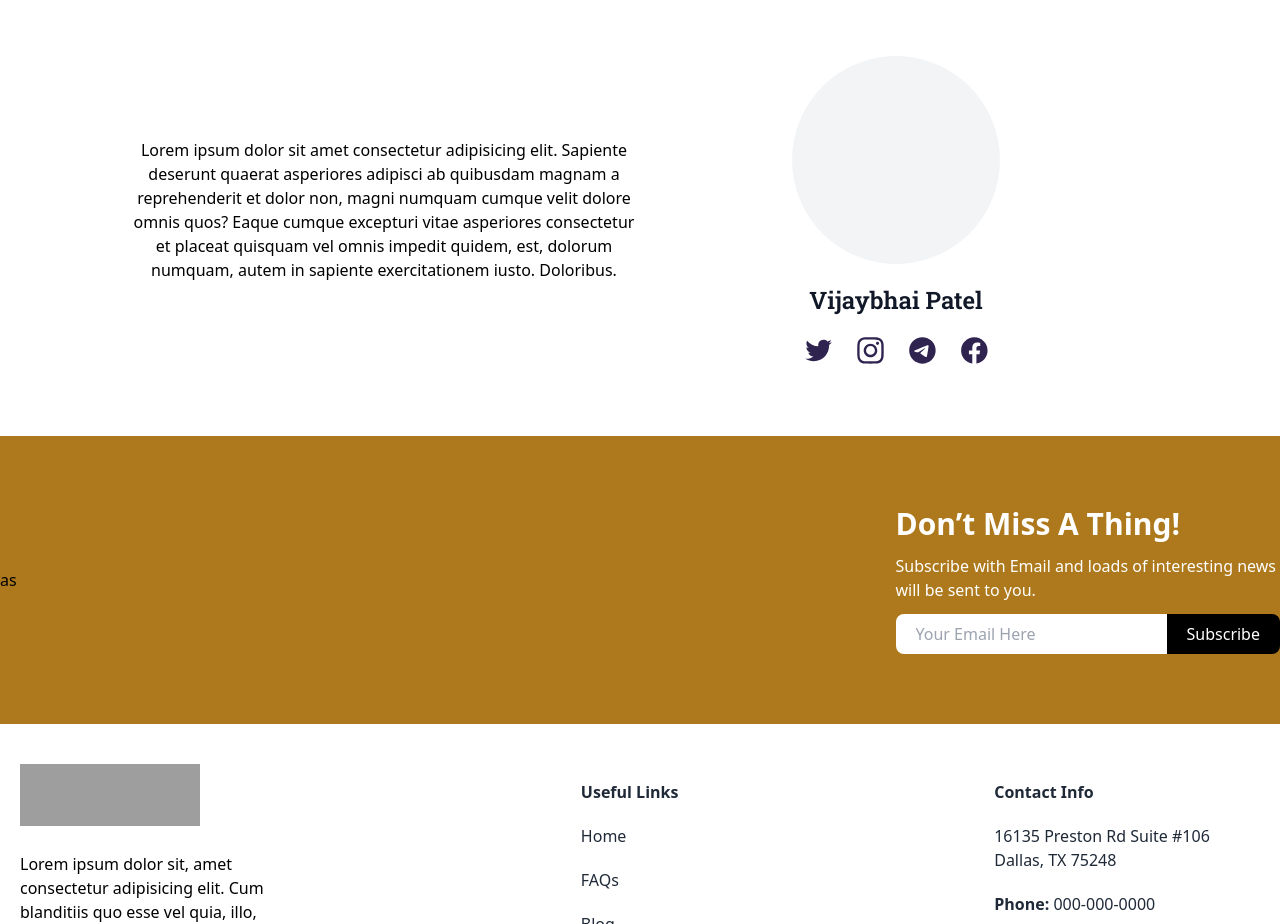
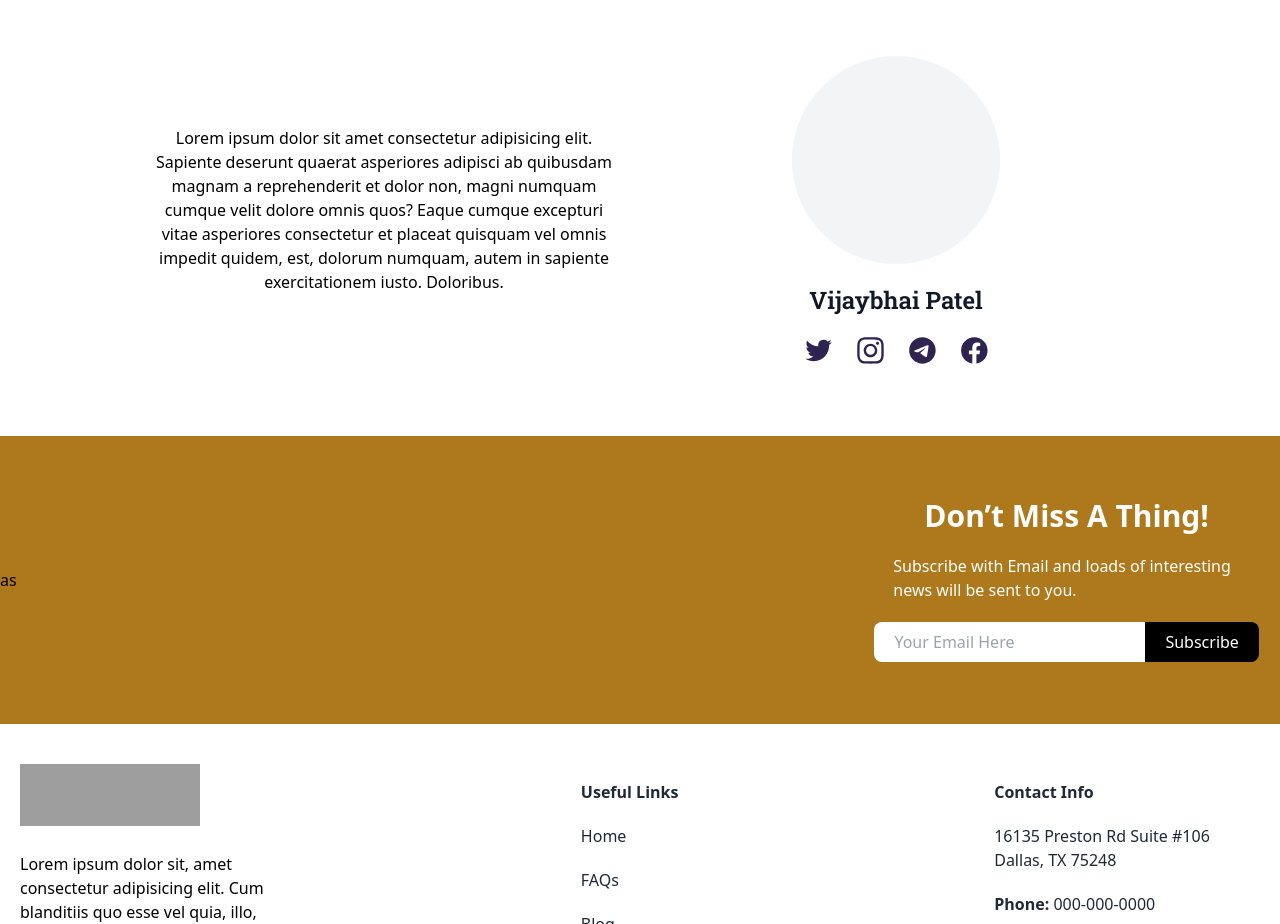
Before and after one commit to thefuturegroupinfo/future-group-main, a Next.js app: page /aboutus in a window 1280 px wide. Shown: the part 400-1324 px from the top of the page. Built offline with nearby package versions, Linux system fonts and the light colour scheme; grey boxes are pictures that could not be loaded.

Commit message:
added mobiel view

```diff
--- a/components/Footer/Footer.js
+++ b/components/Footer/Footer.js
@@ -7,24 +7,26 @@ function Footer() {
     <>
       <div className='max-w-7xl mx-auto relative  overflow-hidden flex flex-col md:flex-row  justify-between items-center h-full w-full '>
         <div className='w-full hidden md:block'>as</div>
-        <div className='md:w-1/3 space-y-3 text-white '>
+        <div className='md:w-1/2 space-y-3 text-white  flex flex-col h-full items-center '>
+          <div className='flex flex-col items-center justify-center h-full  space-y-5'>
             <div className='capitalize text-3xl text-roboto font-bold text-center md:text-left'>
               Don’t miss a thing!
             </div>
-          <p>
+            <p className='mx-10'>
               Subscribe with Email and loads of interesting news will be sent to
               you.
             </p>
 
-          <div className='flex items-center h-10 '>
+            <div className='flex items-center h-10 mx-5 md:mx-0  '>
               <input
                 type='text'
-              className='py-2 rounded-l-lg px-5'
+                className='py-2 rounded-l-lg px-5 w-full text-black'
                 placeholder='Your Email Here '
               />
               <button className='py-2 bg-black text-white px-5 rounded-r-lg '>
                 Subscribe
               </button>
+            </div>
           </div>
         </div>
       </div>
--- a/components/Hero/Hero.js
+++ b/components/Hero/Hero.js
@@ -3,7 +3,7 @@ import React from 'react';
 function Hero() {
   return (
     <div className='lg:h-screen md:h-[700px] h-[500px] relative'>
-      <div className=' max-w-2xl text-white absolute md:bottom-1/3 bottom-10  md:mx-20 mx-5 space-y-4'>
+      <div className='max-w-2xl text-white absolute md:bottom-1/3 bottom-10  md:mx-20 mx-5 space-y-4'>
         <p> We are offering the</p>
         <h1 className='md:text-5xl text-3xl font-semibold font-roboto'>
           Best real estate deals
--- a/components/Property/Property.js
+++ b/components/Property/Property.js
@@ -12,7 +12,7 @@ function Property() {
           The future group offers wide range of properties
         </p>
       </div>
-      <div className=' flex flex-col md:flex-row  justify-center gap-5 '>
+      <div className=' flex flex-col md:flex-row  justify-center gap-5 items-center '>
         <PropertyCard
           image='/static/images/one.png'
           title='Multi-family'
--- a/components/Property/PropertyCard.js
+++ b/components/Property/PropertyCard.js
@@ -3,7 +3,7 @@ import React from 'react';
 
 function PropertyCard({ image, title, text }) {
   return (
-    <div className='w-[400px] h-[550px]   '>
+    <div className='md:w-[400px] h-[550px]  w-[350px]   '>
       <div className='relative h-full rounded-md overflow-hidden '>
         <Image
           src={image}
--- a/components/Testimonial/Testimonial.js
+++ b/components/Testimonial/Testimonial.js
@@ -10,7 +10,7 @@ function Testimonial() {
       <div className='text-center'>
         We have been working with clients around the Globe
       </div>
-      <div className='flex justify-center flex-col md:flex-row'>
+      <div className='flex justify-center flex-col md:flex-row items-center'>
         <TestimonialCard
           title='Incredible Experience'
           text='Working with this group is always a pleasure, such a great resource for us. '
--- a/pages/aboutus.js
+++ b/pages/aboutus.js
@@ -5,21 +5,21 @@ function aboutus() {
   return (
     <div>
       <div className='pt-10'>
-        <div className='text-primary  text-5xl font-bold text-center font-roboto'>
+        <div className='text-primary text-3xl  md:text-5xl font-bold text-center font-roboto'>
           About Us
         </div>
-        <div className='max-w-5xl mx-auto text-center py-14 text-gray-900'>
+        <div className='max-w-5xl md:mx-auto text-center py-14 text-gray-900 mx-5 '>
           {` We don't only invest in real estate. We make investments in the
           communities we engage in. We are confident in our capacity to provide
           you with excellent service because of our fundamental principles, high
           standards, and well-respected competence. In an environment of rapid
           change, we offer stability & consistency.`}
         </div>
-        <div className='text-primary  text-5xl font-bold text-center font-roboto'>
+        <div className='text-primary text-3xl  md:text-5xl font-bold text-center font-roboto'>
           Meet our CEO
         </div>
-        <div className='flex  max-w-5xl mx-auto text-center py-14 justify-between items-center'>
-          <div className='w-1/2'>
+        <div className='flex  flex-col-reverse md:flex-row max-w-5xl mx-auto text-center py-14 justify-between items-center'>
+          <div className='md:w-1/2 px-5 py-5 md:py-0'>
             Lorem ipsum dolor sit amet consectetur adipisicing elit. Sapiente
             deserunt quaerat asperiores adipisci ab quibusdam magnam a
             reprehenderit et dolor non, magni numquam cumque velit dolore omnis
```
Lines whose indentation alone changed are shown as unchanged.
